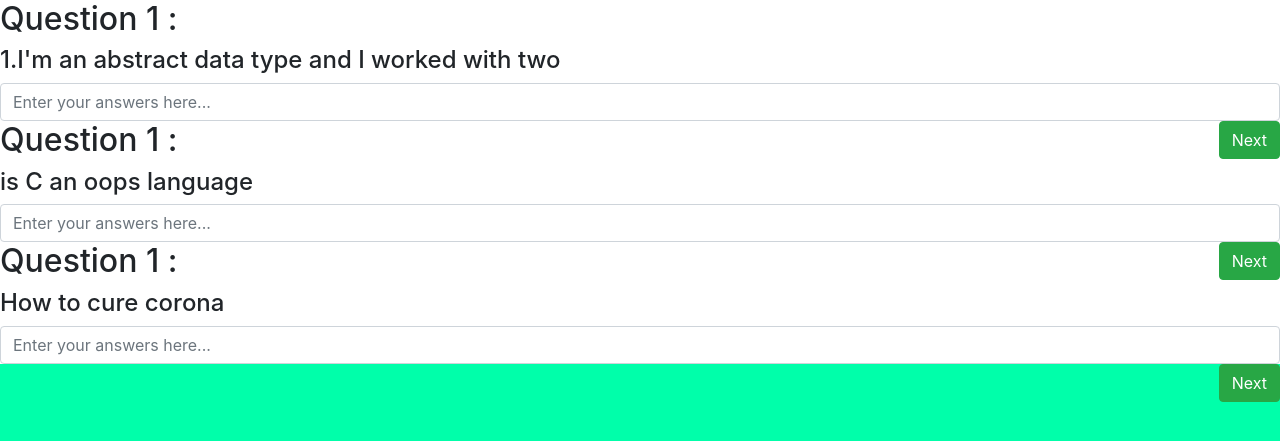
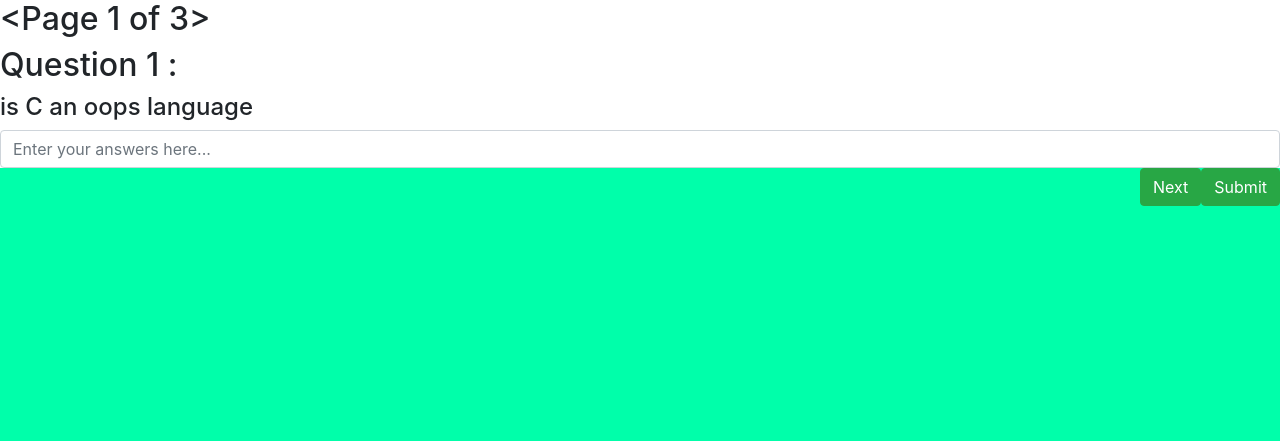
Before and after one commit to Kamaruddheen/cs-event, a Django app: page /codetreasure/final_binary/ in a window 1280 px wide. Shown: the top 441 px of the page. Run offline with Django 3.2, Linux system fonts and the light colour scheme; data comes from the database, SQL or seed files in the repository; both versions use the stored data as it was after the commit; some libraries are stand-ins or nearby versions.

Commit message:
update in display view

```diff
--- a/csevent/questions/urls.py
+++ b/csevent/questions/urls.py
@@ -9,5 +9,6 @@ urlpatterns=[
     path('prelims/',prelm_question,name='prelims'),
     path('final_code_shuffle/',final_code_shuffle_function,name='final_code_shuffle_function'),
     path('final_binary/',final_binary_function,name='final_binary_function'),
+    path('last_binary_question/',last_binary_question,name='last_binary_question'),
     path('final_spot_error/',final_spot_error_function,name='final_spot_error_function'),
 ]
--- a/csevent/questions/views.py
+++ b/csevent/questions/views.py
@@ -1,5 +1,6 @@
 from django.shortcuts import render,get_object_or_404
 from django.http import HttpResponse,JsonResponse
+from django.core.paginator import Paginator, EmptyPage, PageNotAnInteger
 from .models import *
 # Create your views here.
 def prelm_question(request):
@@ -45,8 +46,20 @@ def final_binary_function(request):
             user_answer=request.POST.get('answer','something wrong')
             final_answer_relation.objects.create(student=student,final_code_binary_question=question,user_answer=user_answer)
             return JsonResponse({'result':'success'})
-    question_set=final_code_binary_question.objects.all().order_by('?')
-    return render(request,'question/final_binary.html',{'question_set':question_set})
+    page_no=request.GET.get('page',1)
+    print("hello",page_no)
+    question_set=final_code_binary_question.objects.all()
+    pages=Paginator(question_set,1)
+    try:
+        page=pages.page(page_no)
+    except EmptyPage:
+        page=pages.page(pages.num_pages)
+    except PageNotAnInteger:
+        page=pages.page(1)
+    return render(request,'question/final_binary.html',{'page':page,'pages':pages})
+
+def last_binary_question(request):
+    return HttpResponse('successful test completion')
 
 def final_spot_error_function(request):
     if request.method=='POST':
--- a/csevent/templates/question/final_binary.html
+++ b/csevent/templates/question/final_binary.html
@@ -1,16 +1,22 @@
 {% extends 'base.html' %}
 {% block content %}
-{% for q in question_set %}
+<h2>{{page}}</h2>
+{% for p in page.object_list %}
     <h2>Question 1 :</h2>
-    <h4>{{q}}</h4>
+    <h4>{{p.question}}</h4>
     <input type="text" class="form-control" placeholder="Enter your answers here...">
-    <button type="button" class="btn btn-success float-right next" data-question="{{q.id}}">Next</button>
+    <button class="btn btn-success float-right submit_button" data-question="{{p.id}}">Submit</button>
+    {% if page.has_next %}
+        <a href="?page={{page.next_page_number}}" class="btn btn-success float-right next"  style="pointer-events: none;cursor:default;">Next</a>
+    {% else %}
+        <a href="{% url 'codetreasure:last_binary_question' %}" class="btn btn-success float-right next" style="pointer-events:none;cursor:default">Next</a>
+    {% endif %}
 {% endfor %}
 {% endblock %}
 {% block script %}
     <script>
         $(document).ready(function(){
-            $(".next").click(function(){
+            $(".submit_button").click(function(){
                 //Question id
                 var q_id=$(this).attr('data-question')
                 //answer
@@ -33,7 +39,8 @@
                                 alert("You have already attended this question");
                             }
                             else if(data['result']=="success"){
-                                console.log("hello success")
+                                alert("Submitted successfully")
+                                $('.next').removeAttr("style")
                             }
                         }
                     });
```
Also changed, not shown: csevent/db.sqlite3.
